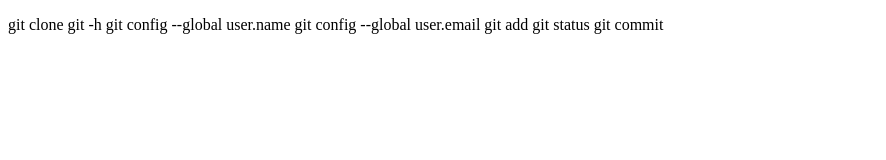
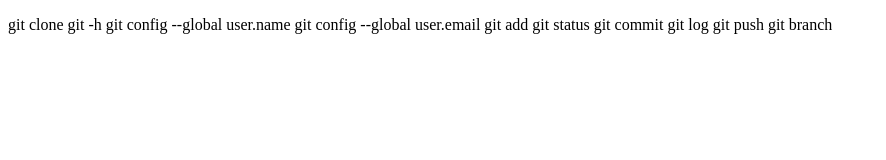
Before and after one commit to Alex3yzh/dz1_20_12_2023, a plain HTML site: page index.html in a window 1280 px wide. Shown: the whole page, without its empty margins (0-886 px from the left). Drawn offline with Linux system fonts and the light colour scheme.

Commit message:
gallery.html deleted

```diff
--- a/index.html
+++ b/index.html
@@ -14,7 +14,9 @@
          git add
          git status
          git commit
-
+         git log
+         git push
+         git branch
    </p>
 </body>
 </html>
```
Also changed, not shown: gallery.html (deleted, +0 -14 lines).
